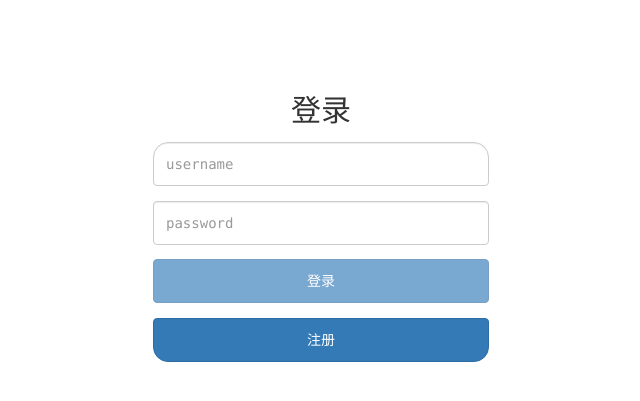
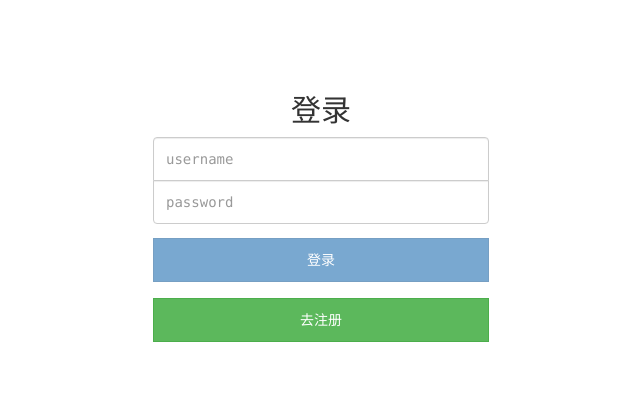
Before and after one commit to CUBE-workshop/E-Homework, a Django app: page /sign-in/ in a window 1280 px wide. Shown: the top 401 px of the page, without its empty margins (319-959 px from the left). Run offline with Django 3.2, Linux system fonts and the light colour scheme; some libraries are stand-ins or nearby versions.

Commit message:
add go-to-sign-up button

```diff
--- a/e_homework/static/css/login-stylesheet.css
+++ b/e_homework/static/css/login-stylesheet.css
@@ -15,29 +15,33 @@
 #sign-in-form input,
 #sign-in-form button {
     height: 44px;
-    width: 100%;
-    margin-top: 2ex;
-}
-
-#sign-in-form .sign-up button {
-    border-bottom-left-radius: 15px;
-    border-bottom-right-radius: 15px;
+    border-radius: 0;
 }
 
 #sign-in-form .form-group {
     margin-bottom: -1px;
 }
 
+.container button {
+    width: 100%;
+    margin-top: 2ex;
+}
+
+#link-to-sign-up {
+    background-color: #5cb85c;
+    border-color: #4cae4c;
+    color: white;
+}
 
 #sign-in-form .form-group:first-of-type input {
-    border-top-left-radius: 15px;
-    border-top-right-radius: 15px;
+    border-top-left-radius: 4px;
+    border-top-right-radius: 4px;
 }
-/*
+
 #sign-in-form .form-group:nth-of-type(2) input {
-    border-bottom-left-radius: 10px;
-    border-bottom-right-radius: 10px;
-}*/
+    border-bottom-left-radius: 4px;
+    border-bottom-right-radius: 4px;
+}
 
 #sign-in-form .alert {
     margin-top: 1ex;
--- a/templates/sign_in.html
+++ b/templates/sign_in.html
@@ -34,9 +34,7 @@
             您的密码不正确
         </div>
         <button class="btn btn-primary" id="submit-button" type="submit">登录</button>
-        <div class="sign-up">
-            <button class="btn btn-primary" action="{% url "sign-up" %}">注册</button>
-        </div>
+        <button class="btn" href="{% url "sign-up" %}" id="link-to-sign-up">去注册</button>
 
     </form>
 </div>
```
